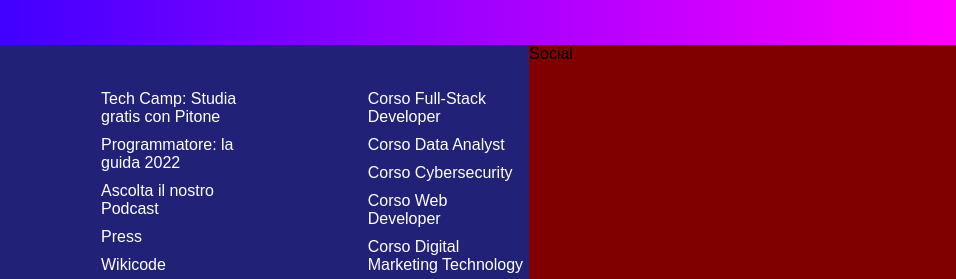
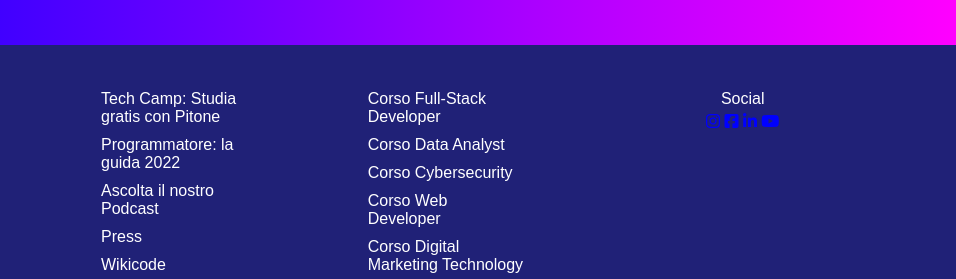
Before and after one commit to Andreala94/Sito-Epicode, a plain HTML site: page index.html in a window 1280 px wide. Shown: the part 3928-4207 px from the top of the page, 324-1280 px from the left. Drawn offline with Linux system fonts and the light colour scheme.

Commit message:
Sito Epicode

```diff
--- a/index.html
+++ b/index.html
@@ -227,10 +227,10 @@
                              </div>
                              <div class="social">
                                 <p>Social</p>
-                                <a href=""></a>
-                                <a href=""></a>
-                                <a href=""></a>
-                                <a href=""></a>
+                                <a href="#"><i class="fa-brands fa-instagram"></i></a>
+                                <a href="#"><i class="fa-brands fa-square-facebook"></i></a>
+                                <a href="#"><i class="fa-brands fa-linkedin-in"></i></a>
+                                <a href="#"><i class="fa-brands fa-youtube"></i></a>
                              </div>
 
                         </div>
--- a/style.css
+++ b/style.css
@@ -374,7 +374,7 @@ div.epicode > img{
 .social{
   width: 40%;
   height: 500px;
-  background-color: rgb(128, 0, 0);
+
 }
 /* Lista corsi sencondo conteiner */
 div.collegamenti > ul > li > a{
@@ -384,3 +384,17 @@ div.collegamenti > ul{
     margin-top: 40px;
 }
 /* conteiner Social */
+
+div.social{
+    text-align: center;
+    color: white;
+    margin-top:40px;
+}
+.social > p{
+    padding:5px;
+}
+.social > i{
+    width: 10px;
+    height: 10px;
+    margin: 5px;
+}
```
